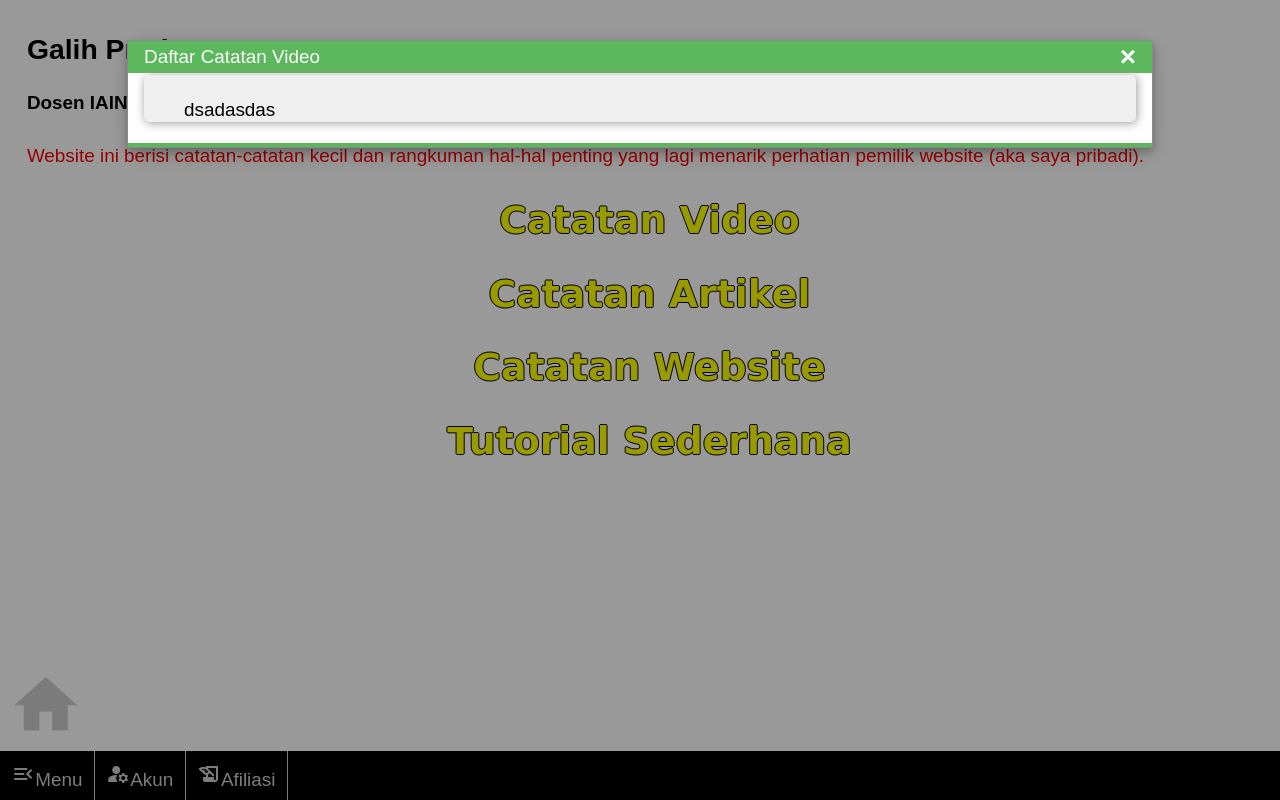
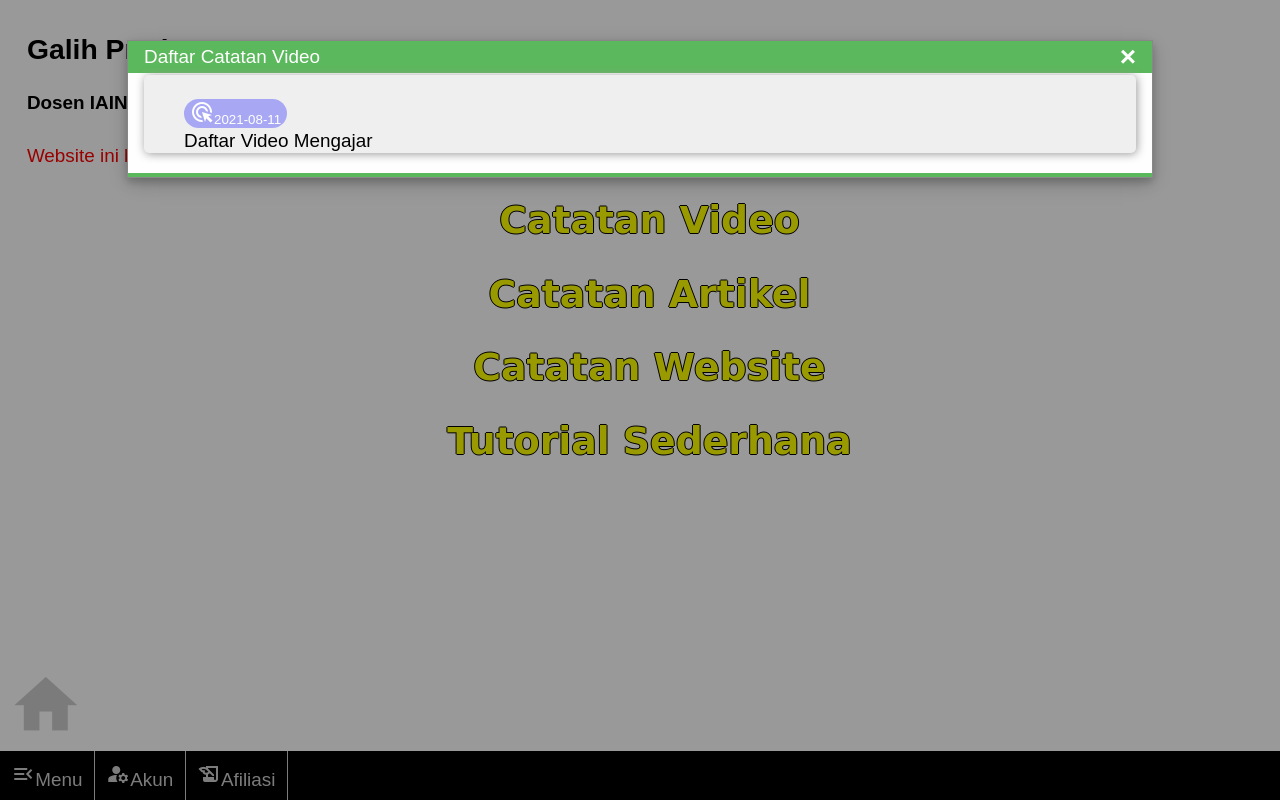
Before and after one commit to paggalih/paggalih.github.io, a plain HTML site: page index.html in a window 1280 px wide. Both pictures are taken after a click on the element "Catatan Video". Drawn offline with Linux system fonts and the light colour scheme; a web font is replaced by a local one.

Commit message:
Update index.html
membuat halaman daftar mengajar

```diff
--- a/index.html
+++ b/index.html
@@ -52,7 +52,7 @@
                     <div class="wrapper">
                         <div class="scrolls">
                              <ol id="noitem">
-                                 <li>dsadasdas</li>
+                                   <li><a href="catatan website/cv1 20210811.html"><button><i class="material-icons">ads_click</i>2021-08-11</button></a><br>Daftar Video Mengajar</li>
                              </ol>
                         </div>
                     </div>
```
